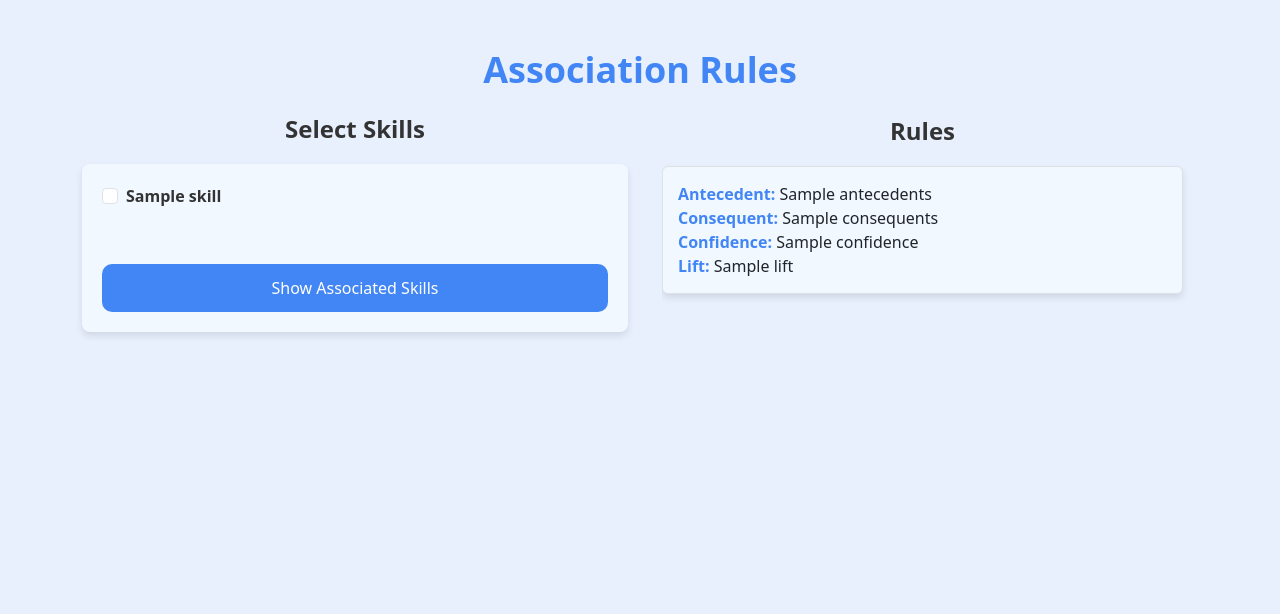
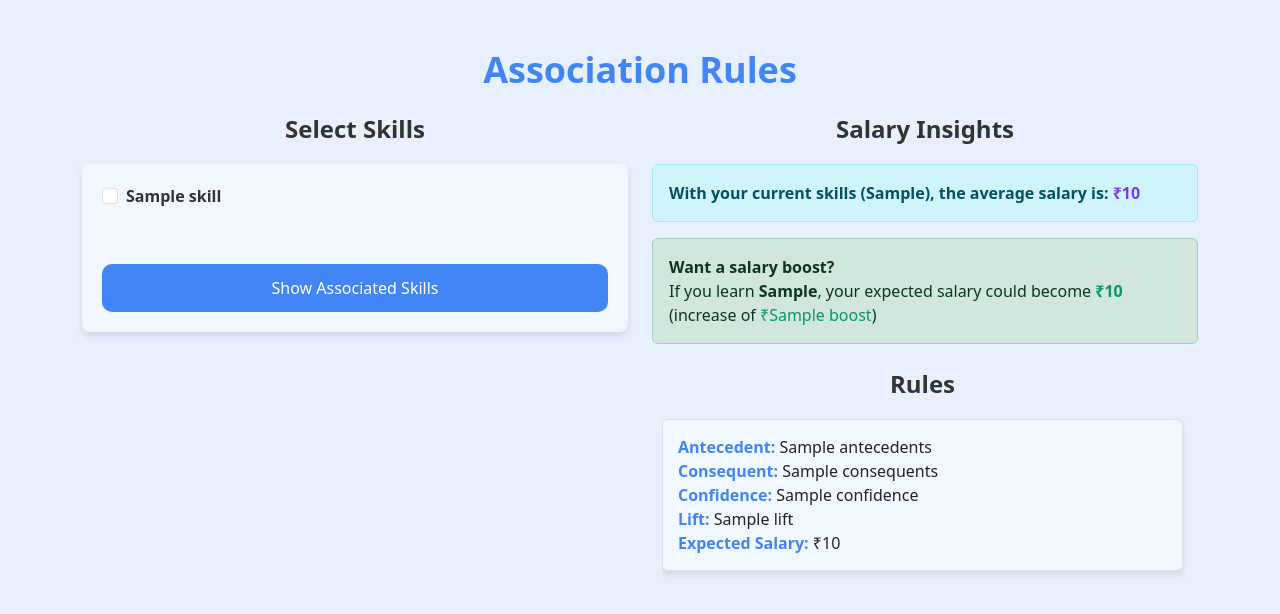
Before and after one commit to akkisai/Salary-Analysis, a Flask app: template templates/association_rules.html in a window 1280 px wide. Shown: the part 56-670 px from the top of the page. Run offline with Flask 3, Linux system fonts and the light colour scheme; the template is opened without the code that fills it: most values are stand-ins (such as "Sample title", 1, 10 or a date in 2020); some libraries are stand-ins or nearby versions.

Commit message:
updated the rules part

```diff
--- a/app.py
+++ b/app.py
@@ -728,18 +728,28 @@ def association_rules_view():
             skill_columns.append(col)
 
     skill_data = dataset_rules[skill_columns].fillna(0)
-
     for col in skill_data.columns:
         skill_data[col] = skill_data[col].apply(lambda x: 1 if x else 0)
 
+
     frequent_itemsets = apriori(skill_data, min_support=0.01, use_colnames=True)
-
+    if frequent_itemsets.empty:
+        # No frequent itemsets found, show a user-friendly message
+        unique_values = {'skills': skill_columns}
+        if request.method == 'POST':
+            selected_skills = request.form.getlist('skills')
+            return render_template('association_rules.html', rules=None, unique_values=unique_values, error="No frequent skill combinations found in the data. Try selecting different skills or uploading a different dataset.", selected_skills=selected_skills)
+        return render_template('association_rules.html', rules=None, unique_values=unique_values, error="No frequent skill combinations found in the data. Try selecting different skills or uploading a different dataset.")
 
     rules = association_rules(frequent_itemsets, metric="lift", min_threshold=0.2, num_itemsets=10)
 
-    rules_json = rules.to_json(orient="records")
-    rules_data = json.loads(rules_json)
-
+    # --- Enhancement: Add expected salary for each rule's antecedents ---
+    # Try to find a salary column
+    salary_col = None
+    for col in dataset_rules.columns:
+        if 'salary' in col.lower():
+            salary_col = col
+            break
 
     unique_values = {
         'skills': skill_columns
@@ -747,23 +757,142 @@ def association_rules_view():
 
     if request.method == 'POST':
         selected_skills = request.form.getlist('skills')
-
         if not selected_skills:
-            return render_template('association_rules.html', rules=[], unique_values=unique_values, error="Please select at least one skill.")
-
+            return render_template('association_rules.html', rules=None, unique_values=unique_values, error="Please select at least one skill.", selected_skills=[])
         selected_skills_set = set(selected_skills)
 
-        filtered_rules = []
-        for rule in rules_data:
-            antecedents = set(rule['antecedents'])
+        # Calculate current salary for selected skills
+        salary_col = None
+        for col in dataset_rules.columns:
+            if 'salary' in col.lower():
+                salary_col = col
+                break
+        current_salary = None
+        if salary_col:
+            mask = np.ones(len(dataset_rules), dtype=bool)
+            for skill in selected_skills:
+                if skill in dataset_rules.columns:
+                    mask &= (dataset_rules[skill] == 1)
+            filtered = dataset_rules[mask]
+            if not filtered.empty:
+                current_salary = round(filtered[salary_col].mean(), 2)
+
+        # Suggest salary boost for top 3 unique consequent combinations in rules with highest expected salary
+        boost_candidates = []
+        rules_records = rules.to_dict(orient="records")
+        for rule in rules_records:
+            antecedents = rule['antecedents']
             consequents = rule['consequents']
+            # If antecedents/consequents are frozenset, convert to list
+            if isinstance(antecedents, (set, frozenset)):
+                antecedents_list = list(antecedents)
+            else:
+                antecedents_list = antecedents
+            if isinstance(consequents, (set, frozenset)):
+                consequents_list = list(consequents)
+            else:
+                consequents_list = consequents
 
-            if antecedents == selected_skills_set:
-                filtered_rules.append(rule)
+            # Only consider rules where all antecedents are in selected_skills and at least one consequent is not
+            if not set(antecedents_list).issubset(selected_skills_set):
+                continue
+            new_skills = [s for s in consequents_list if s not in selected_skills]
+            if not new_skills:
+                continue
 
-        return render_template('association_rules.html', rules=filtered_rules, unique_values=unique_values)
+            # Calculate expected salary for full combination (antecedents + consequents)
+            expected_salary = None
+            if salary_col and (len(antecedents_list) + len(consequents_list)) > 0:
+                mask = np.ones(len(dataset_rules), dtype=bool)
+                for skill in list(antecedents_list) + list(consequents_list):
+                    if skill in dataset_rules.columns:
+                        mask &= (dataset_rules[skill] == 1)
+                filtered = dataset_rules[mask]
+                if not filtered.empty:
+                    expected_salary = round(filtered[salary_col].mean(), 2)
 
-    return render_template('association_rules.html', rules=rules_data, unique_values=unique_values)
+            if expected_salary is not None and current_salary is not None and expected_salary > current_salary:
+                boost_candidates.append({
+                    'consequents': consequents_list,
+                    'new_salary': expected_salary,
+                    'boost': round(expected_salary - current_salary, 2)
+                })
+
+        # Remove duplicates by consequent combination (as tuple), keep highest new_salary per combination
+        boost_dict = {}
+        for b in boost_candidates:
+            # Clean and validate consequents before creating the key
+            valid_skills = []
+            for skill in b['consequents']:
+                if skill is None or (isinstance(skill, float) and (math.isnan(skill) or skill == 0.0)):
+                    continue
+                skill_str = str(skill).strip()
+                if skill_str and skill_str.lower() != 'nan' and skill_str != '0':
+                    # Remove _yn suffix if present
+                    if skill_str.endswith('_yn'):
+                        skill_str = skill_str[:-3]
+                    valid_skills.append(skill_str)
+
+            if valid_skills:  # Only process if we have valid skills
+                key = tuple(sorted(valid_skills))
+                if key not in boost_dict or b['new_salary'] > boost_dict[key]['new_salary']:
+                    new_boost = b.copy()
+                    new_boost['consequents'] = valid_skills
+                    new_boost['skills_str'] = ', '.join(valid_skills)
+                    new_boost['skill'] = new_boost['skills_str']  # For template display
+                    boost_dict[key] = new_boost
+
+        # Create final sorted list
+        boost_list = [b for b in boost_dict.values() if b.get('skills_str')]
+        boost_list.sort(key=lambda x: x['new_salary'], reverse=True)
+        skill_boosts = boost_list[:3]  # Get top 3 boosts
+
+        # Only show rules that are relevant to the selected skills (antecedents subset of selected_skills)
+        rules_data = []
+        rules_records = rules.to_dict(orient="records")
+        for rule in rules_records:
+            antecedents = rule['antecedents']
+            consequents = rule['consequents']
+            # If antecedents/consequents are frozenset, convert to list
+            if isinstance(antecedents, (set, frozenset)):
+                antecedents_list = list(antecedents)
+            else:
+                antecedents_list = antecedents
+            if isinstance(consequents, (set, frozenset)):
+                consequents_list = list(consequents)
+            else:
+                consequents_list = consequents
+
+            # Only show rules where all antecedents are in selected_skills
+            if not set(antecedents_list).issubset(selected_skills_set):
+                continue
+
+            expected_salary = None
+            if salary_col and (len(antecedents_list) + len(consequents_list)) > 0:
+                # Filter dataset for rows where all skills in antecedents AND consequents are present (==1)
+                mask = np.ones(len(dataset_rules), dtype=bool)
+                for skill in list(antecedents_list) + list(consequents_list):
+                    if skill in dataset_rules.columns:
+                        mask &= (dataset_rules[skill] == 1)
+                filtered = dataset_rules[mask]
+                if not filtered.empty:
+                    expected_salary = round(filtered[salary_col].mean(), 2)
+
+            rule['expected_salary'] = expected_salary
+            # Convert antecedents/consequents to list for JSON serialization
+            if isinstance(rule['antecedents'], (set, frozenset)):
+                rule['antecedents'] = list(rule['antecedents'])
+            if isinstance(rule['consequents'], (set, frozenset)):
+                rule['consequents'] = list(rule['consequents'])
+            rules_data.append(rule)
+
+        # Sort rules_data by expected_salary descending (highest salary first)
+        rules_data.sort(key=lambda x: (x['expected_salary'] if x['expected_salary'] is not None else -float('inf')), reverse=True)
+
+        return render_template('association_rules.html', rules=rules_data, unique_values=unique_values, selected_skills=selected_skills, skill_boosts=skill_boosts, current_salary=current_salary)
+
+    # On GET, only show the skills selection form, no rules
+    return render_template('association_rules.html', rules=None, unique_values=unique_values, selected_skills=[])
 
 if __name__ == "__main__":
     app.run(debug=True)
--- a/templates/association_rules.html
+++ b/templates/association_rules.html
@@ -26,8 +26,34 @@
                 </div>
             </div>
 
-            <!-- Right Column: Association Rules -->
+            <!-- Right Column: Salary Insights and Association Rules -->
             <div class="col-md-6">
+                {% if selected_skills %}
+                    <div class="mb-4">
+                        <h2 class="table-heading text-center">Salary Insights</h2>
+                        {% if current_salary is not none %}
+                            <div class="alert alert-info">
+                                <strong>With your current skills ({{ selected_skills|join(', ') }}), the average salary is:</strong> <span style="color: #7c3aed; font-weight: bold;">₹{{ current_salary }}</span>
+                            </div>
+                        {% else %}
+                            <div class="alert alert-warning">
+                                No salary data found for your current skill combination.
+                            </div>
+                        {% endif %}
+                        {% if skill_boosts and skill_boosts|length > 0 %}
+                            <div class="alert alert-success">
+                                <strong>Want a salary boost?</strong><br>
+                                {% for boost in skill_boosts %}
+                                    If you learn <strong>{{ boost.skills_str }}</strong>, your expected salary could become <span style="color: #059669; font-weight: bold;">₹{{ boost.new_salary }}</span> (increase of <span style="color: #059669;">₹{{ boost.boost }}</span>)<br>
+                                {% endfor %}
+                            </div>
+                        {% else %}
+                            <div class="alert alert-secondary">
+                                No additional skill found that increases your salary based on current data.
+                            </div>
+                        {% endif %}
+                    </div>
+                {% endif %}
                 {% if rules %}
                 <div class="scrollable-container">
                     <h2 class="table-heading text-center">Rules</h2>
@@ -38,6 +64,9 @@
                                 <strong>Consequent:</strong> {{ rule['consequents'] }} <br>
                                 <strong>Confidence:</strong> {{ rule['confidence'] }} <br>
                                 <strong>Lift:</strong> {{ rule['lift'] }} <br>
+                                {% if rule['expected_salary'] is not none %}
+                                    <strong>Expected Salary:</strong> ₹{{ rule['expected_salary'] }} <br>
+                                {% endif %}
                             </li>
                         {% endfor %}
                     </ul>
```
